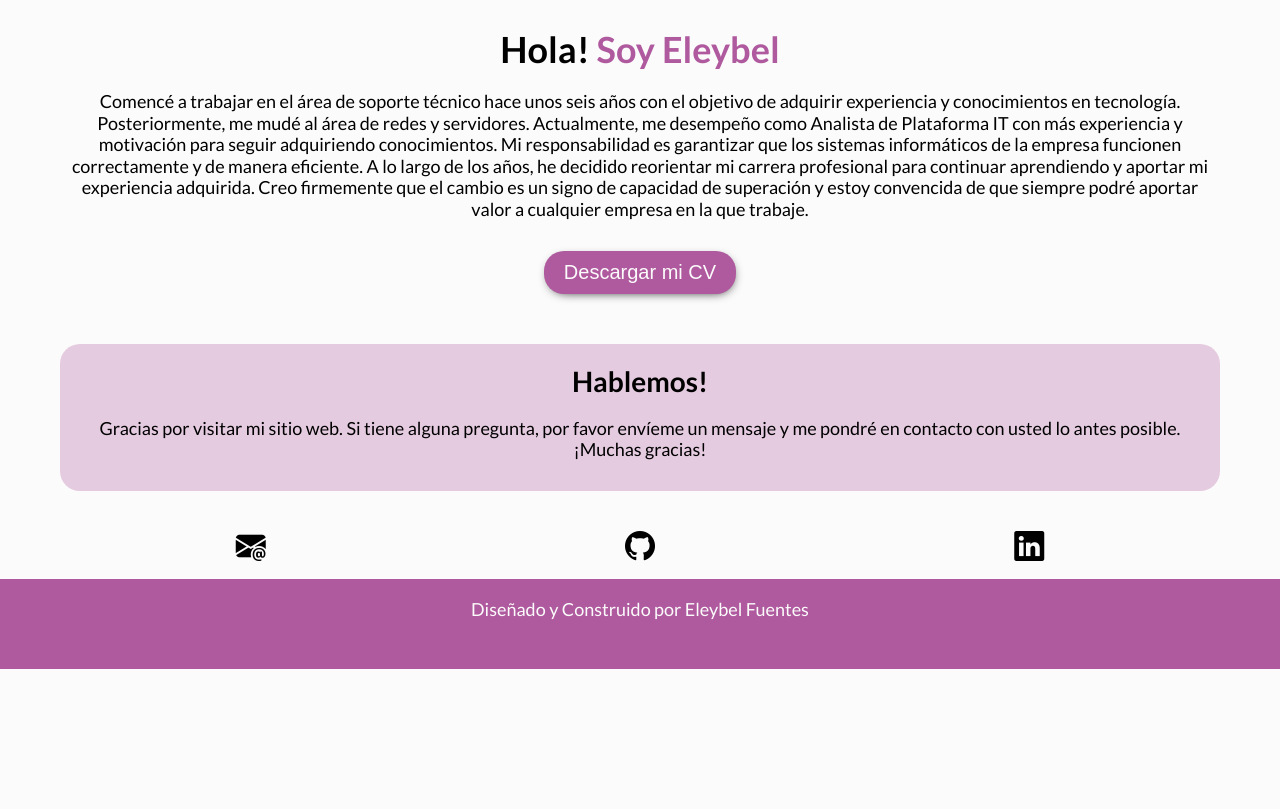
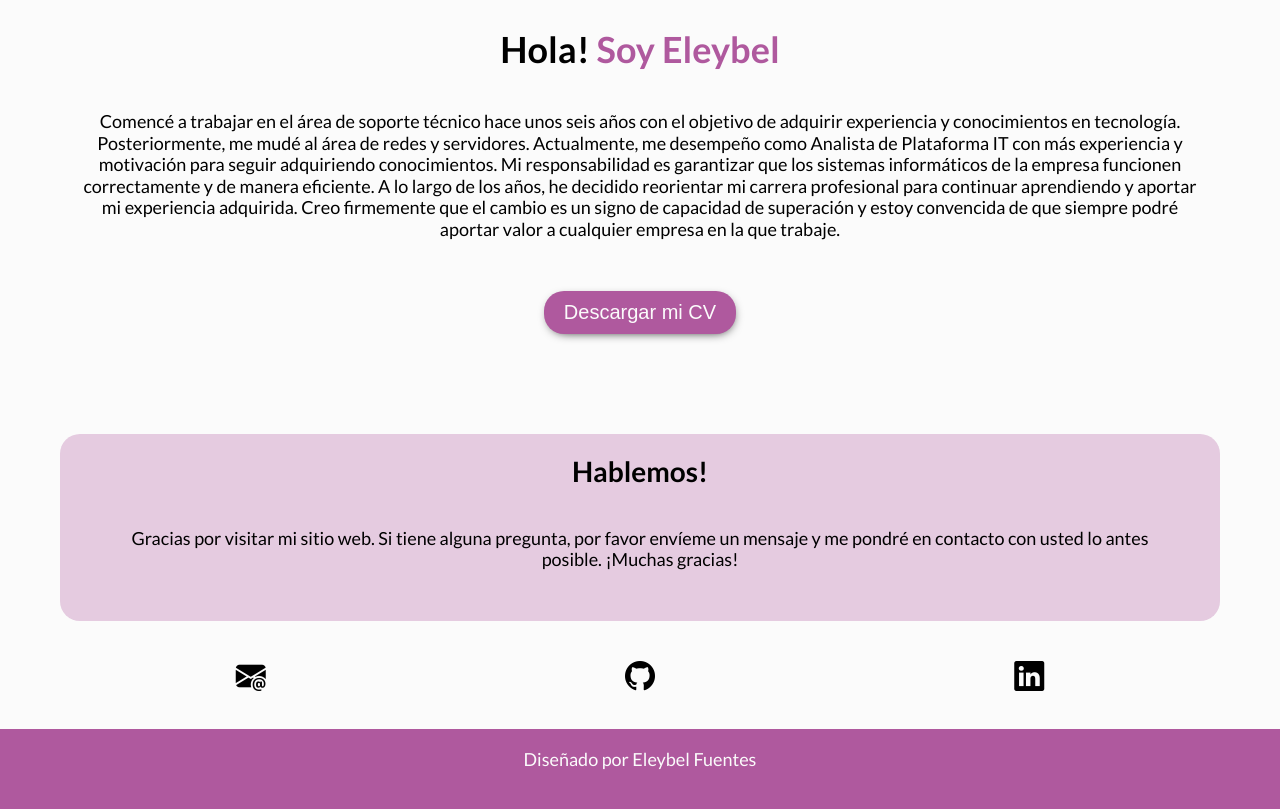
Before and after one commit to CRISKI86/proyecto-1-cod-latam, a plain HTML site: page index.html in a window 1280 px wide. Shown: the part 523-1332 px from the top of the page. Before the commit the page ends 1192 px from the top, so only its background shows below. Drawn offline with nearby package versions, Linux system fonts and the light colour scheme.

Commit message:
Proyecto terminado

```diff
--- a/css/styles.css
+++ b/css/styles.css
@@ -86,11 +86,13 @@ p {
     text-align: center;
     line-height: 1.2;
     padding: 20px;
+    margin: 20px;
 }
 
 h2 {
     font-size: 28px;
     text-align: center;
+    padding-top: 10px;
 }
 
 h3 {
@@ -116,6 +118,7 @@ img {
 .boton-cv {
     display: flex;
     justify-content: center;
+    margin-bottom: 100px;
 }
 
 .boton {
@@ -130,13 +133,10 @@ img {
 }
 
 .info-contacto {
-    margin-top: 50px;
-    margin-left: 20px;
-    margin-right: 20px;
-    margin-bottom: 20px;
+    margin: 20px;
     background-color: rgba(175, 89, 158, 0.3);
     border-radius: 20px;
-    padding-top: 20px;
+    padding-top: 10px;
     padding-bottom: 10px;
 }
 
--- a/index.html
+++ b/index.html
@@ -68,7 +68,7 @@
       </section>
     </main>
     <footer>
-      <p>Diseñado y Construido por Eleybel Fuentes</p>
+      <p>Diseñado por Eleybel Fuentes</p>
     </footer>
     <!-- La estructura básica y la vinculación con CSS estan listas. A codear! 💪  -->
     <!-- En este archivo escriban su HTML -->
```
